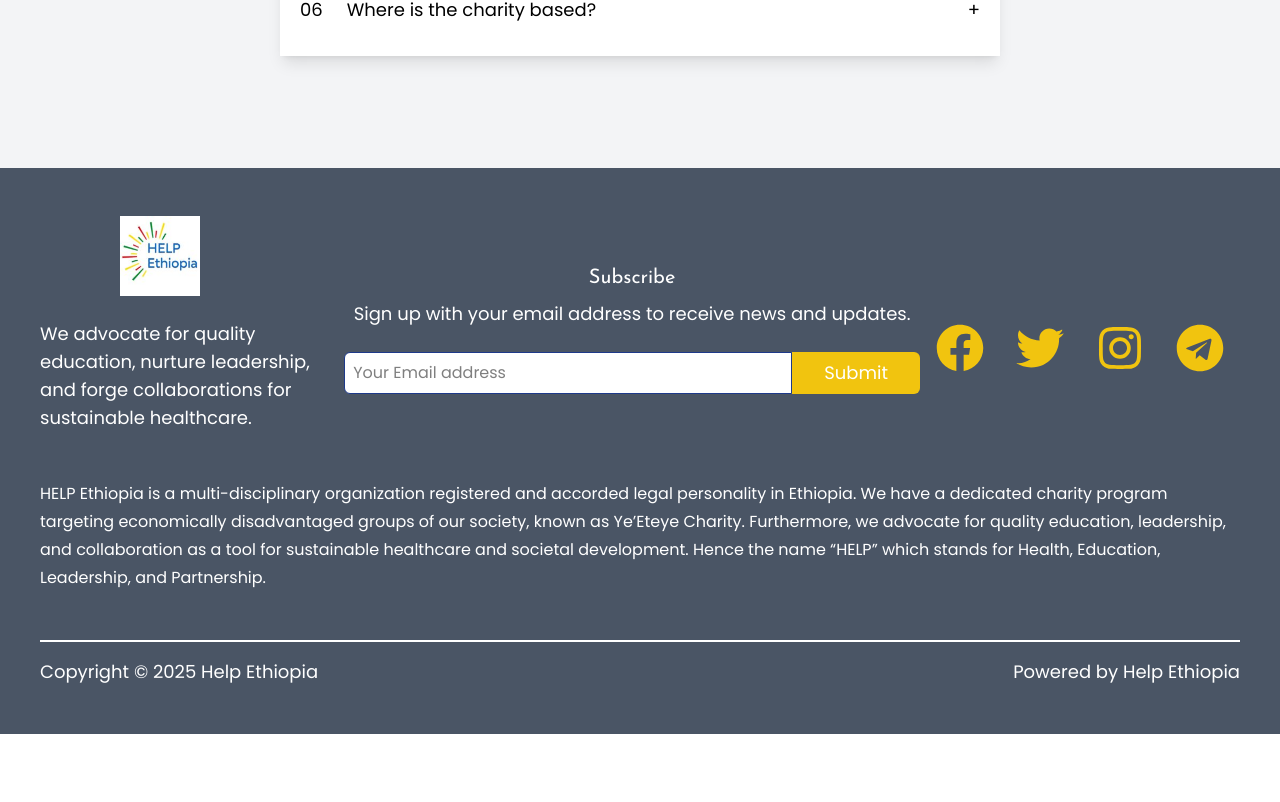
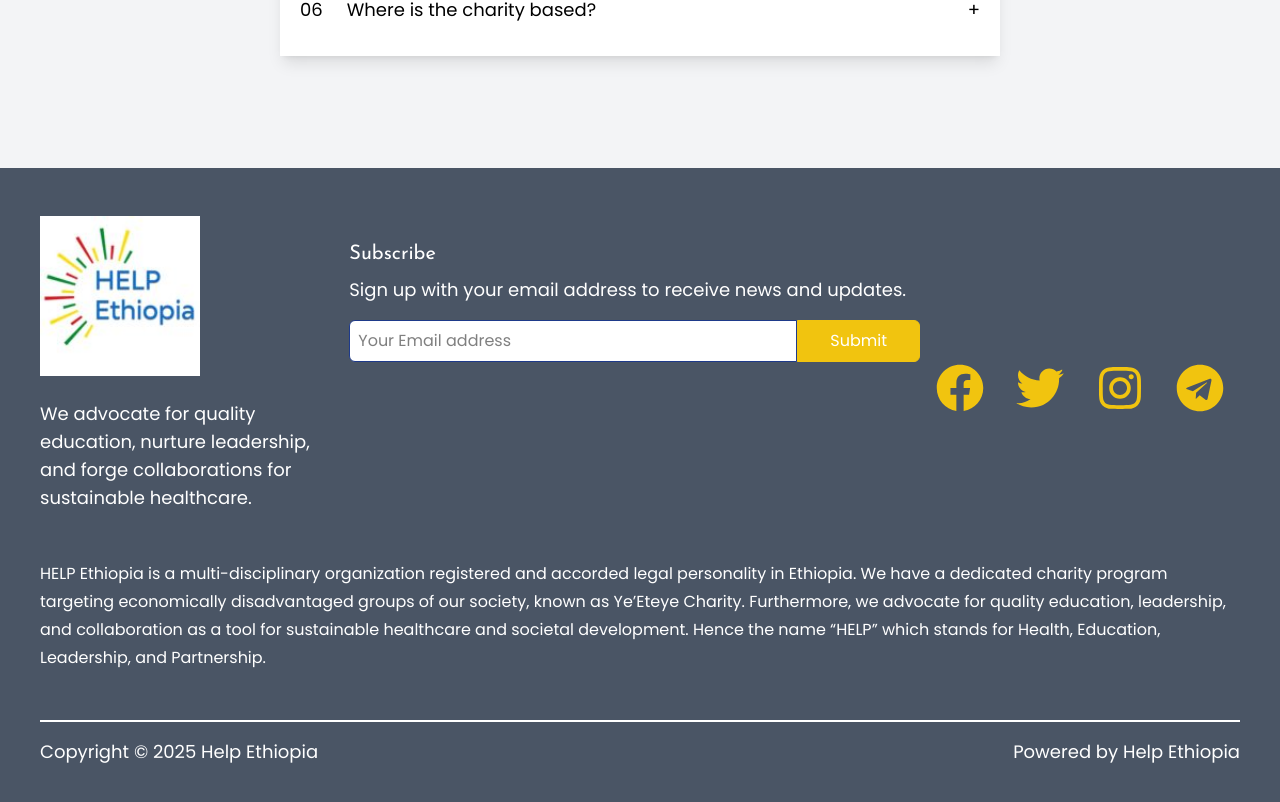
Before and after one commit to dagimgetaw/Help-Ethiopia-Website, a React (Vite) app: page / in a window 1280 px wide. Shown: the part 5651-6453 px from the top of the page. Before the commit the page ends 6385 px from the top, so only its background shows below. Built offline with nearby package versions, Linux system fonts and the light colour scheme.

Commit message:
add email validation and fix input css

```diff
--- a/src/Components/Footer/Footer.jsx
+++ b/src/Components/Footer/Footer.jsx
@@ -1,54 +1,100 @@
+import { Link } from "react-router-dom";
+import { useState } from "react";
 import logo from "../../assets/l.jpg";
 import { FaFacebook, FaTwitter, FaInstagram, FaTelegram } from "react-icons/fa";
 
 export default function Footer() {
+  const [email, setEmail] = useState("");
+  const [message, setMessage] = useState("");
+  const [messageType, setMessageType] = useState("");
+
+  const isValidEmail = (email) => {
+    const regex = /^[\w-]+(\.[\w-]+)*@([\w-]+\.)+[a-zA-Z]{2,7}$/;
+    return regex.test(email);
+  };
+  const handleSubmit = (e) => {
+    e.preventDefault();
+    if (!email) {
+      setMessage("Please enter your email address.");
+      setMessageType("error");
+      return;
+    }
+    if (!isValidEmail(email)) {
+      setMessage("Please enter a valid email address.");
+      setMessageType("error");
+      return;
+    }
+    setMessage("Thank you for subscribing.");
+    setMessageType("success");
+    setEmail("");
+  };
   return (
     <footer className="py-12 px-10 w-full bg-gray-600 font-text">
       <div className="flex flex-col xl:flex-row justify-center">
-        {/* Logo Section */}
-        <div className="logo flex-1 text-center">
+        <div className="text-center xl:text-left flex-1">
           <img
             src={logo}
-            alt="Logo"
-            className="xl:pl-20 mx-auto w-30 xl:mx-0 xl:w-40 h-auto"
+            alt="Help Ethiopia Logo"
+            loading="lazy"
+            className="mx-auto xl:mx-0 w-30 xl:w-40 h-auto"
           />
-          <p className="text-white text-sm sm:text-md md:text-lg pt-6 text-center xl:text-left">
+          <p className="text-white text-sm sm:text-md md:text-lg pt-6">
             We advocate for quality education, nurture leadership, and forge
             collaborations for sustainable healthcare.
           </p>
         </div>
-
-        {/* Subscribe Section */}
-        <div className="flex-1 text-center xl:pl-8 md:text-left pt-6 md:pt-0">
-          <p className="text-white font-title text-lg md:text-xl pt-12 text-center">
-            Subscribe
-          </p>
-          <p className="text-white text-md sm:text-lg pt-2 text-center">
+        <div className="flex-1 text-center xl:text-left pt-6">
+          <p className="text-white font-title text-lg md:text-xl">Subscribe</p>
+          <p className="text-white text-md sm:text-lg pt-2">
             Sign up with your email address to receive news and updates.
           </p>
           <div className="flex pt-4 justify-center">
             <input
-              type="text"
+              type="email"
+              value={email}
+              onChange={(e) => setEmail(e.target.value)}
               placeholder="Your Email address"
-              className="border w-md mb-2 my-2 pl-2 border-[#1E3A8A] p-2 rounded-l-md focus:outline-none focus:ring-1 focus:ring-[#1E3A8A] bg-white"
+              className="border w-md mb-2 pl-2 border-[#1E3A8A] p-2 rounded-l-md focus:outline-none focus:ring-1 focus:ring-[#1E3A8A] bg-white"
             />
-            <button className="cursor-pointer my-2 px-8 border-0.5 border-[#F1C40F] rounded-r-md bg-[#F1C40F] text-white text-lg">
+            <button
+              onClick={handleSubmit}
+              className="cursor-pointer mb-2 px-8 border border-[#F1C40F] rounded-r-md bg-[#F1C40F] text-white"
+            >
               Submit
             </button>
           </div>
+          {message && (
+            <p
+              className={`text-md pt-4 text-center ${
+                messageType === "success" ? "text-green-500" : "text-red-500"
+              }`}
+            >
+              {message}
+            </p>
+          )}
         </div>
-
-        {/* Social Icons Section */}
         <div className="flex flex-1 items-center justify-center pt-12">
-          <FaFacebook className="m-4 text-5xl cursor-pointer text-[#F1C40F] rounded-xl" />
-          <FaTwitter className="m-4 text-5xl cursor-pointer text-[#F1C40F] rounded-xl" />
-          <FaInstagram className="m-4 text-5xl cursor-pointer text-[#F1C40F] rounded-xl" />
-          <FaTelegram className="m-4 text-5xl cursor-pointer text-[#F1C40F] rounded-xl" />
+          <Link
+            to="https://www.facebook.com/profile.php?id=100092545625116"
+            target="_blank"
+          >
+            <FaFacebook className="m-4 text-5xl cursor-pointer text-[#F1C40F] rounded-xl" />
+          </Link>
+          <Link to="https://twitter.com/YeEteyeCharity?s=35" target="_blank">
+            <FaTwitter className="m-4 text-5xl cursor-pointer text-[#F1C40F] rounded-xl" />
+          </Link>
+          <Link
+            to="https://www.instagram.com/p/Cr1NJ15o9pS/?igshid=YmMyMTA2M2Y="
+            target="_blank"
+          >
+            <FaInstagram className="m-4 text-5xl cursor-pointer text-[#F1C40F] rounded-xl" />
+          </Link>
+          <Link to="https://t.me/help_for_eth" target="_blank">
+            <FaTelegram className="m-4 text-5xl cursor-pointer text-[#F1C40F] rounded-xl" />
+          </Link>
         </div>
       </div>
-
-      {/* Description Text */}
-      <p className="pt-12 text-sm sm:text-md md:text-base leading-7 text-white ">
+      <p className="pt-12 text-sm sm:text-md md:text-base leading-7 text-white">
         HELP Ethiopia is a multi-disciplinary organization registered and
         accorded legal personality in Ethiopia. We have a dedicated charity
         program targeting economically disadvantaged groups of our society,
@@ -57,8 +103,6 @@
         healthcare and societal development. Hence the name “HELP” which stands
         for Health, Education, Leadership, and Partnership.
       </p>
-
-      {/* Footer Bottom */}
       <div className="border-t-2 mt-12 mb-4 text-white border-white w-full"></div>
       <div className="flex justify-between text-white">
         <p className="text-sm sm:text-md md:text-lg">
```
